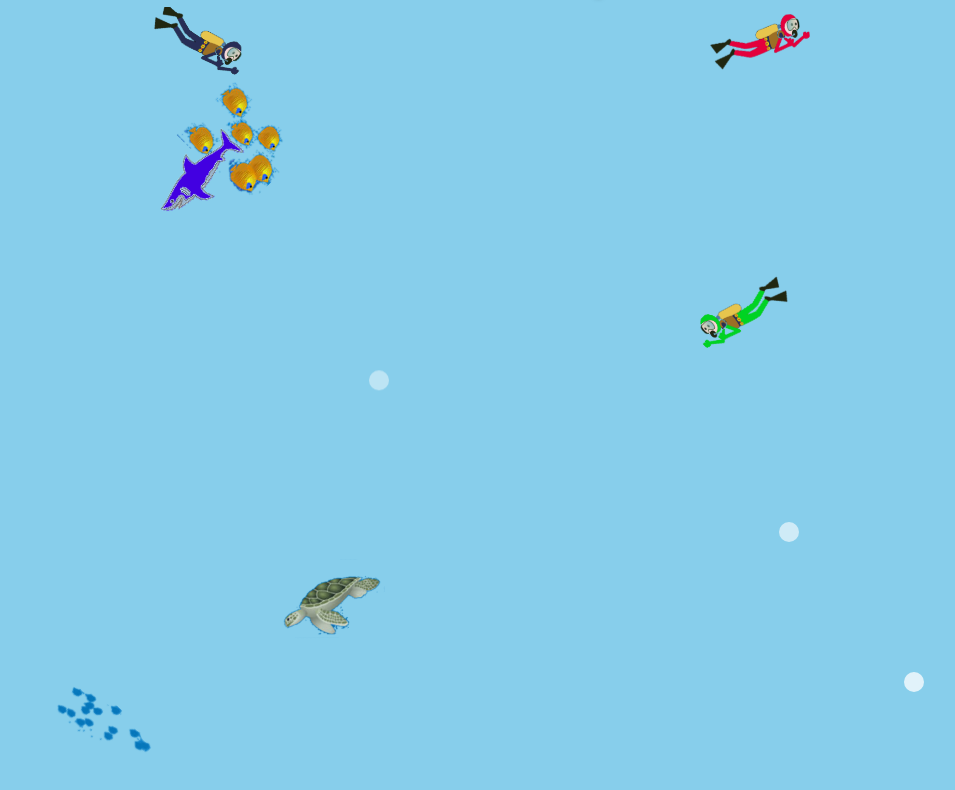
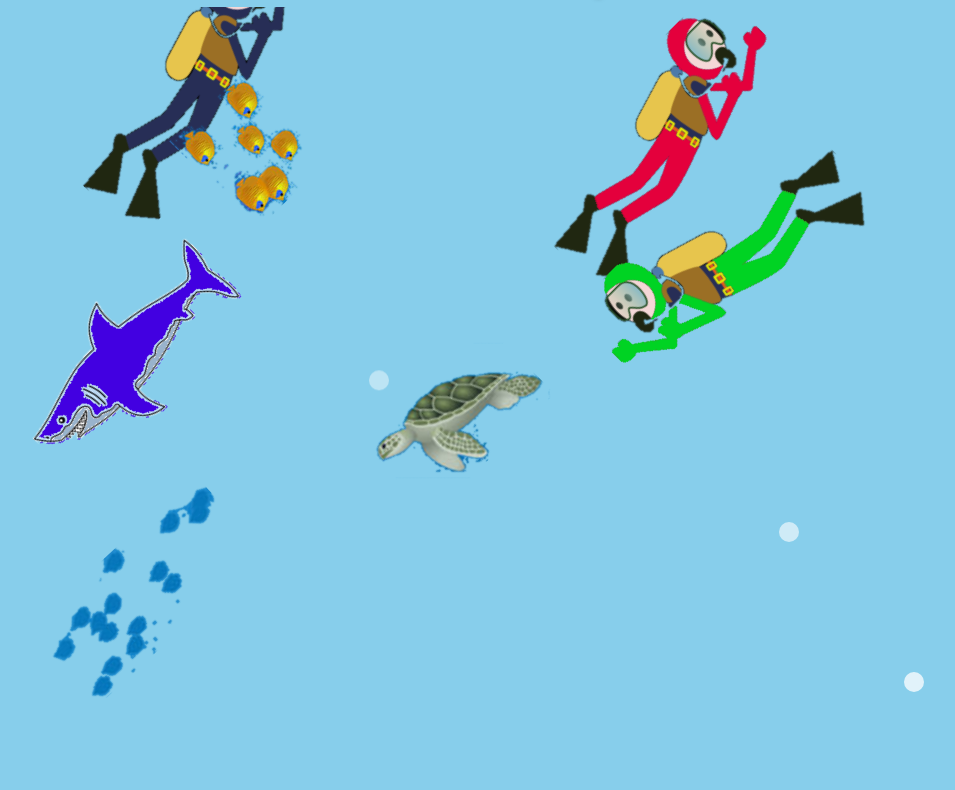
Before and after one commit to phamviettrung1995/ho_ca_vui_nhon, a plain HTML site: page ho_ca.html in a window 1280 px wide. Shown: the part 58-848 px from the top of the page, without its empty margins (167-1122 px from the left). Drawn offline with Linux system fonts and the light colour scheme.

Commit message:
Update and rename index.html to ho_ca.html

```diff
--- a/index.html
+++ b/ho_ca.html
@@ -31,8 +31,6 @@
         }
         .object {
             position: absolute;
-            max-width: 100px;
-            max-height: 100px;
             transform-origin: center center;
             transition: transform 0.5s;
         }
@@ -50,6 +48,28 @@
             0% { transform: translateY(0); opacity: 0.8; }
             100% { transform: translateY(-100vh); opacity: 0; }
         }
+        @media (orientation: landscape) {
+            .container {
+                width: 100%;
+                height: 100vh;
+            }
+            h1 {
+                font-size: 2.5em;
+            }
+        }
+        @media (orientation: portrait) {
+            .container {
+                width: 100%;
+                height: 100vh;
+            }
+            h1 {
+                font-size: 2em;
+            }
+            .object {
+                max-width: 15vw;
+                max-height: 15vh;
+            }
+        }
     </style>
 </head>
 <body>
@@ -64,8 +84,16 @@
         <img src="images/shark.png" class="object" id="shark" alt="shark">
     </div>
     <script>
-        const objects = ["diver1", "diver2", "diver3", "turtle", "faintschool", "goldfishschool", "shark"];
-        const objectElements = objects.map(id => document.getElementById(id));
+        const objects = [
+            { id: "diver1", speed: 1 },
+            { id: "diver2", speed: 1 },
+            { id: "diver3", speed: 1 },
+            { id: "turtle", speed: 0.5 },
+            { id: "faintschool", speed: 1.2 },
+            { id: "goldfishschool", speed: 1.5 },
+            { id: "shark", speed: 2 }
+        ];
+        const objectElements = objects.map(obj => document.getElementById(obj.id));
         const directions = objectElements.map(() => ({ x: Math.random() * 2 - 1, y: Math.random() * 2 - 1 }));
 
         function initializePositions() {
@@ -80,32 +108,32 @@
                 const rect = element.getBoundingClientRect();
                 let x = parseFloat(element.style.left || `${Math.random() * (window.innerWidth - rect.width)}px`);
                 let y = parseFloat(element.style.top || `${Math.random() * (window.innerHeight - rect.height)}px`);
+                const speed = objects[index].speed;
 
                 if (x <= 0 || x >= window.innerWidth - rect.width) directions[index].x *= -1;
                 if (y <= 0 || y >= window.innerHeight - rect.height) directions[index].y *= -1;
 
-                x += directions[index].x * 1.5;  // Giảm tốc độ di chuyển
-                y += directions[index].y * 1.5;
+                x += directions[index].x * speed;
+                y += directions[index].y * speed;
 
                 element.style.left = `${x}px`;
                 element.style.top = `${y}px`;
 
-                // Xác định góc quay và lật hình dựa trên hướng di chuyển
                 if (directions[index].x > 0) {
                     if (directions[index].y > 0) {
-                        element.style.transform = `rotate(45deg) scaleX(1)`;  // Bơi xéo xuống phải
+                        element.style.transform = `rotate(45deg) scaleX(1)`;
                     } else if (directions[index].y < 0) {
-                        element.style.transform = `rotate(-45deg) scaleX(1)`;  // Bơi xéo lên phải
+                        element.style.transform = `rotate(-45deg) scaleX(1)`;
                     } else {
-                        element.style.transform = `rotate(0deg) scaleX(1)`;  // Bơi thẳng sang phải
+                        element.style.transform = `rotate(0deg) scaleX(1)`;
                     }
                 } else {
                     if (directions[index].y > 0) {
-                        element.style.transform = `rotate(-45deg) scaleX(-1)`;  // Bơi xéo xuống trái và lật
+                        element.style.transform = `rotate(-45deg) scaleX(-1)`;
                     } else if (directions[index].y < 0) {
-                        element.style.transform = `rotate(45deg) scaleX(-1)`;  // Bơi xéo lên trái và lật
+                        element.style.transform = `rotate(45deg) scaleX(-1)`;
                     } else {
-                        element.style.transform = `rotate(0deg) scaleX(-1)`;  // Bơi thẳng sang trái và lật
+                        element.style.transform = `rotate(0deg) scaleX(-1)`;
                     }
                 }
             });
```
